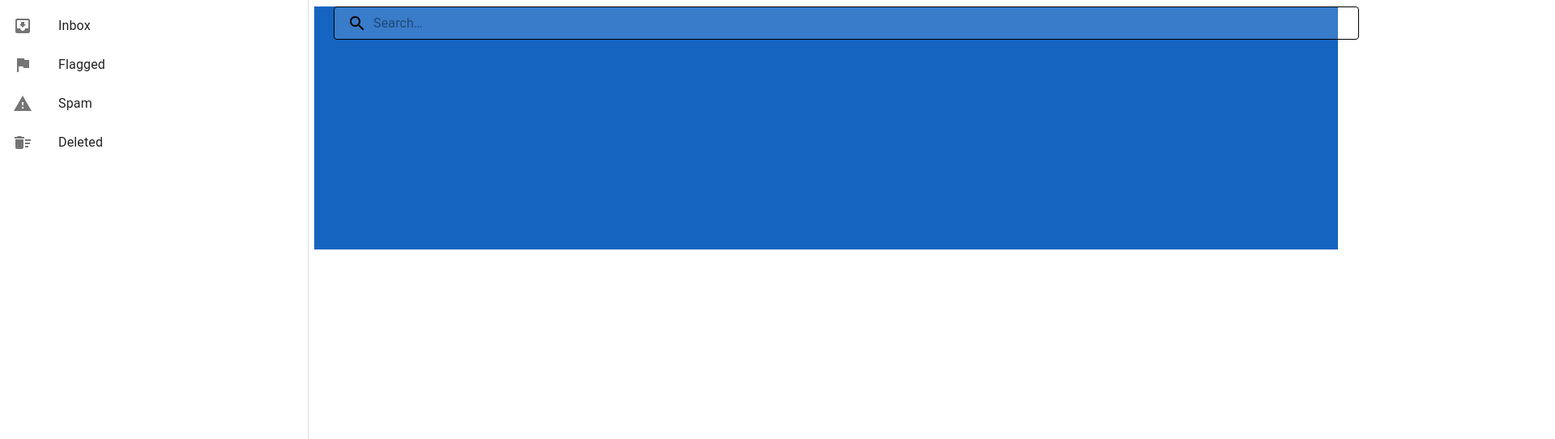
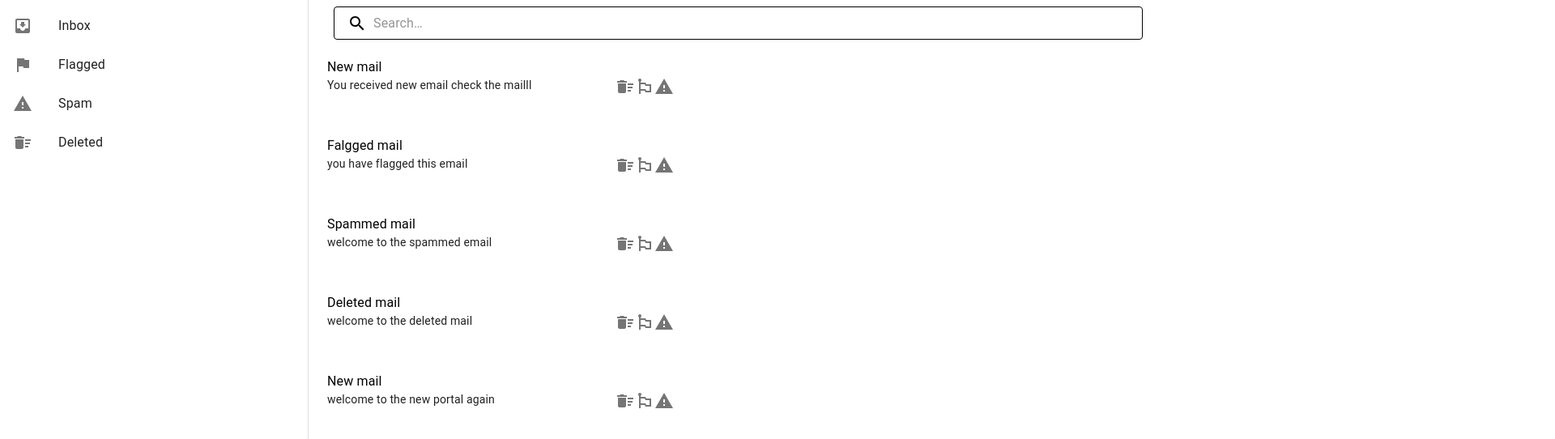
Before and after one commit to sajidkhaki/messagebox, a React (Create React App) app: page / in a window 1280 px wide. Shown: the top 542 px of the page at 81% size, 1920 px wide, since content can reach past the window. Built offline with nearby package versions, Linux system fonts and the light colour scheme.

Commit message:
delete, spam and flagged functionality done

```diff
--- a/src/App.js
+++ b/src/App.js
@@ -1,7 +1,8 @@
-import React from "react";
+import React, { useState, useEffect } from "react";
 import "./styles.css";
 import Drawer from "./components/drawer";
 import Main from "./components/main";
+import Data from "./mock_data.json"
 import { makeStyles } from "@material-ui/core/styles";
 
 const useStyles = makeStyles({
@@ -11,11 +12,32 @@ const useStyles = makeStyles({
 });
 
 const App = () => {
+
+  const [state, setstate] = useState([]);
+
+  console.log("start state", state)
+
+
+  const updateState = (message) => {
+
+    const currentState = [...state]
+
+    let messageIndex = currentState.findIndex((item) => {
+      return item.id === message.id
+    })
+    currentState[messageIndex] = message
+    setstate(currentState)
+  }
+
+  useEffect(() => {
+    setstate(Data)
+  }, []);
+
   const classes = useStyles();
   return (
     <div className={classes.container}>
-      <Drawer />
-      <Main/>
+      <Drawer data = {state} />
+      <Main data={state} updateState={updateState} />
     </div>
   );
 };
--- /dev/null
+++ b/src/components/cards.js
@@ -0,0 +1,87 @@
+import * as React from 'react';
+import List from '@mui/material/List';
+import ListItem from '@mui/material/ListItem';
+import DeleteIcon from '@mui/icons-material/DeleteSweep';
+import EmojiFlagsIcon from '@mui/icons-material/EmojiFlags';
+import WarningIcon from '@mui/icons-material/Warning';
+import ListItemText from '@mui/material/ListItemText';
+import Typography from '@mui/material/Typography';
+import Link from '@mui/material/Link';
+import { display } from '@mui/system';
+
+const cards = (props) => {
+    const handleDelete = (message) => {
+        message.isDeleted = true
+        props.updateState(message)
+    };
+    const handleFlag = (message) => {
+        message.isFlagged = true
+        message.isSpammed =false
+        props.updateState(message)
+    };
+    const handleSpam = (message) => {
+        message.isSpammed = true
+        message.isFlagged = false
+        props.updateState(message)
+    };
+
+    const renderMessages = (message) => {
+
+
+        return (
+            message.isDeleted ? null :
+                <List sx={{ width: '100%', maxWidth: 460, bgcolor: 'background.paper' }} key={message.id}>
+                    <ListItem alignItems="flex-start">
+                        <ListItemText
+                            primary={message.Title}
+                            secondary={
+                                <React.Fragment>
+                                    <Typography
+                                        sx={{ display: 'inline' }}
+                                        component="span"
+                                        variant="body2"
+                                        color="text.primary"
+                                    >
+                                        <div style={{ display: "flex" }}>
+                                            <div style={{ display: "flex", flex: 1 }}>
+                                                {message.message}
+                                            </div>
+                                            <Link
+                                                component="button"
+                                                variant="body2"
+                                                onClick={(e) => handleDelete(message)}
+                                            >
+                                                <DeleteIcon color="action" />
+                                            </Link>
+                                            <Link
+                                                component="button"
+                                                variant="body2"
+                                                onClick={(e) => handleFlag(message)}
+                                            >
+                                                <EmojiFlagsIcon color="action" />
+                                            </Link>
+                                            <Link
+                                                component="button"
+                                                variant="body2"
+                                                onClick={(e) => handleSpam(message)}
+                                            >
+                                                <WarningIcon color="action" />
+                                            </Link>
+                                        </div>
+                                    </Typography>
+                                </React.Fragment>
+                            }
+                        />
+                    </ListItem>
+                </List>
+        )
+    }
+
+    return (
+        <>
+            {props.data.map(renderMessages)}
+        </>
+    );
+}
+
+export default cards;
--- a/src/components/drawer.js
+++ b/src/components/drawer.js
@@ -1,4 +1,4 @@
-import * as React from "react";
+import React, { useState, useEffect } from "react";
 import {
   Drawer as MUIDrawer,
   ListItem,
@@ -6,9 +6,7 @@ import {
   ListItemIcon,
   ListItemText,
 } from "@material-ui/core";
-
-
-
+import Badge from '@mui/material/Badge';
 import { makeStyles } from "@material-ui/core/styles";
 import InboxIcon from "@material-ui/icons/MoveToInbox";
 import Flag from "@material-ui/icons/Flag";
@@ -20,23 +18,50 @@ const useStyles = makeStyles({
   },
 });
 
-const Drawer = () => {
+const Drawer = (props) => {
+  let [count, setCount] = useState({
+    deleteCount: 0,
+    spamCount: 0,
+    flagCount: 0
+  });
+
+
+  useEffect(() => {
+    const deleteCount = props.data.filter((i) => {
+      return i.isDeleted && !i.isSpammed && !i.isFlagged
+    })
+
+    const spamCount = props.data.filter((i) => {
+      return i.isSpammed && !i.isDeleted && !i.isFlagged
+    })
+
+    const flagCount = props.data.filter((i) => {
+      return i.isFlagged  && !i.isDeleted && !i.isSpammed
+    })
+    setCount({ deleteCount: deleteCount.length, spamCount: spamCount.length, flagCount: flagCount.length })
+  }, [props.data]);
   const classes = useStyles();
   const itemList = [
-    { text: "Inbox", icon: <InboxIcon /> },
-    { text: "Flagged", icon: <Flag /> },
-    { text: "Spam", icon: <Warning /> },
-    { text: "Deleted", icon: <DeleteSweepIcon /> },
+    { text: "Inbox", icon: <InboxIcon />},
+    { text: "Flagged", icon: <Flag />, count: count.flagCount },
+    { text: "Spam", icon: <Warning /> ,count: count.spamCount  },
+    { text: "Deleted", icon: <DeleteSweepIcon />, count: count.deleteCount  },
   ];
+
+
   return (
     <MUIDrawer variant="permanent" className={classes.drawer}>
-      <List className={classes.drawer}>
+
+      <List className={classes.drawer}
+      >
         {itemList.map((item, index) => {
-          const { text, icon } = item;
+          const { text, icon, count } = item;
           return (
             <ListItem button key={text}>
               {icon && <ListItemIcon>{icon} </ListItemIcon>}
               <ListItemText primary={text} />
+              { count ? <Badge badgeContent={count} color="secondary">
+              </Badge>:null}
             </ListItem>
           );
         })}
--- a/src/components/main.js
+++ b/src/components/main.js
@@ -1,23 +1,16 @@
 
 import * as React from 'react';
 import Box from '@mui/material/Box';
-import Header from "./header";
-const Main = () => {
+import Search from "./search";
+import Cards from "./cards"
+const Main = (props) => {
     return (
-        <Box
-            sx={{
-                width: "100%",
-                height: 300,
-                bgcolor: 'primary.dark',
-                '&:hover': {
-                    backgroundColor: 'primary.main',
-                    opacity: [0.9, 0.8, 0.7],
-                },
-            }}
-        >
-            <Header />
-
-        </Box>
+        <>
+            <Box>
+                <Search />
+                <Cards data={props.data} updateState={props.updateState} />
+            </Box>
+        </>
     );
 }
 
--- a/src/components/header.js
+++ b/src/components/search.js
@@ -2,8 +2,6 @@ import * as React from 'react';
 import { styled, alpha } from '@mui/material/styles';
 import InputBase from '@mui/material/InputBase';
 import SearchIcon from '@mui/icons-material/Search';
-import { Typography } from '@material-ui/core';
-
 
 const Search = styled('div')(({ theme }) => ({
     position: 'relative',
@@ -30,7 +28,7 @@ const StyledInputBase = styled(InputBase)(({ theme }) => ({
         transition: theme.transitions.create('width'),
         width: '100%',
         [theme.breakpoints.up('md')]: {
-            width: '200ch',
+            width: '100ch',
         },
     },
 }));
@@ -47,8 +45,6 @@ const SearchIconWrapper = styled('div')(({ theme }) => ({
 }));
 
 
-
-
 export default function PrimarySearchAppBar() {
     return (
         <>
@@ -62,7 +58,5 @@ export default function PrimarySearchAppBar() {
                 />
             </Search>
         </>
-
-
     );
 }
--- a/src/mock_data.json
+++ b/src/mock_data.json
@@ -1,27 +1,42 @@
 [
     {
         "id": 1,
-        "Title": "welcome mail",
-        "Flag": "new"
+        "Title": "New mail",
+        "message":"You received new email check the mailll",
+        "isFlagged": false,
+        "isSpammed":false,
+        "isDeleted":false
     },
     {
         "id": 2,
-        "Title": "falgged mail",
-        "Flag": "flagged"
+        "Title": "Falgged mail",
+        "message":"you have flagged this email",
+        "isFlagged": false,
+        "isSpammed":false,
+        "isDeleted":false
     },
     {
         "id": 3,
-        "Title": "spammed mail",
-        "Flag": "spam"
+        "Title": "Spammed mail",
+        "message":"welcome to the spammed email",
+        "isFlagged": false,
+        "isSpammed":false,
+        "isDeleted":false
     },
     {
         "id": 4,
-        "Title": "deleted mail",
-        "Flag": "deleted"
+        "Title": "Deleted mail",
+        "message":"welcome to the deleted mail",
+        "isFlagged": false,
+        "isSpammed":false,
+        "isDeleted":false
     },
     {
-        "id": 6,
-        "Title": "welcome again",
-        "Flag": "new"
+        "id": 5,
+        "Title": "New mail",
+        "message":"welcome to the new portal again",
+        "isFlagged": false,
+        "isSpammed":false,
+        "isDeleted":false
     }
 ]
```
